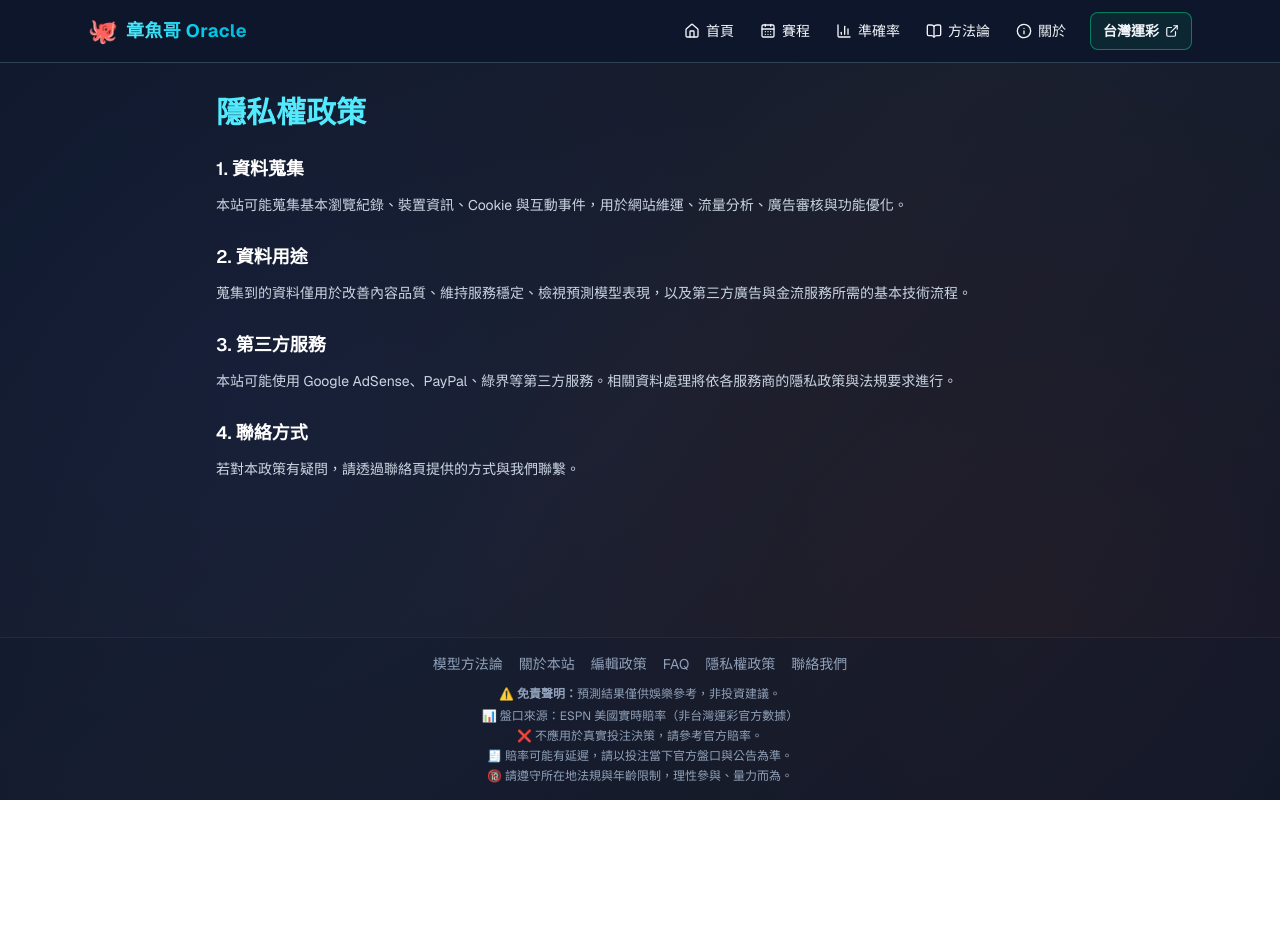
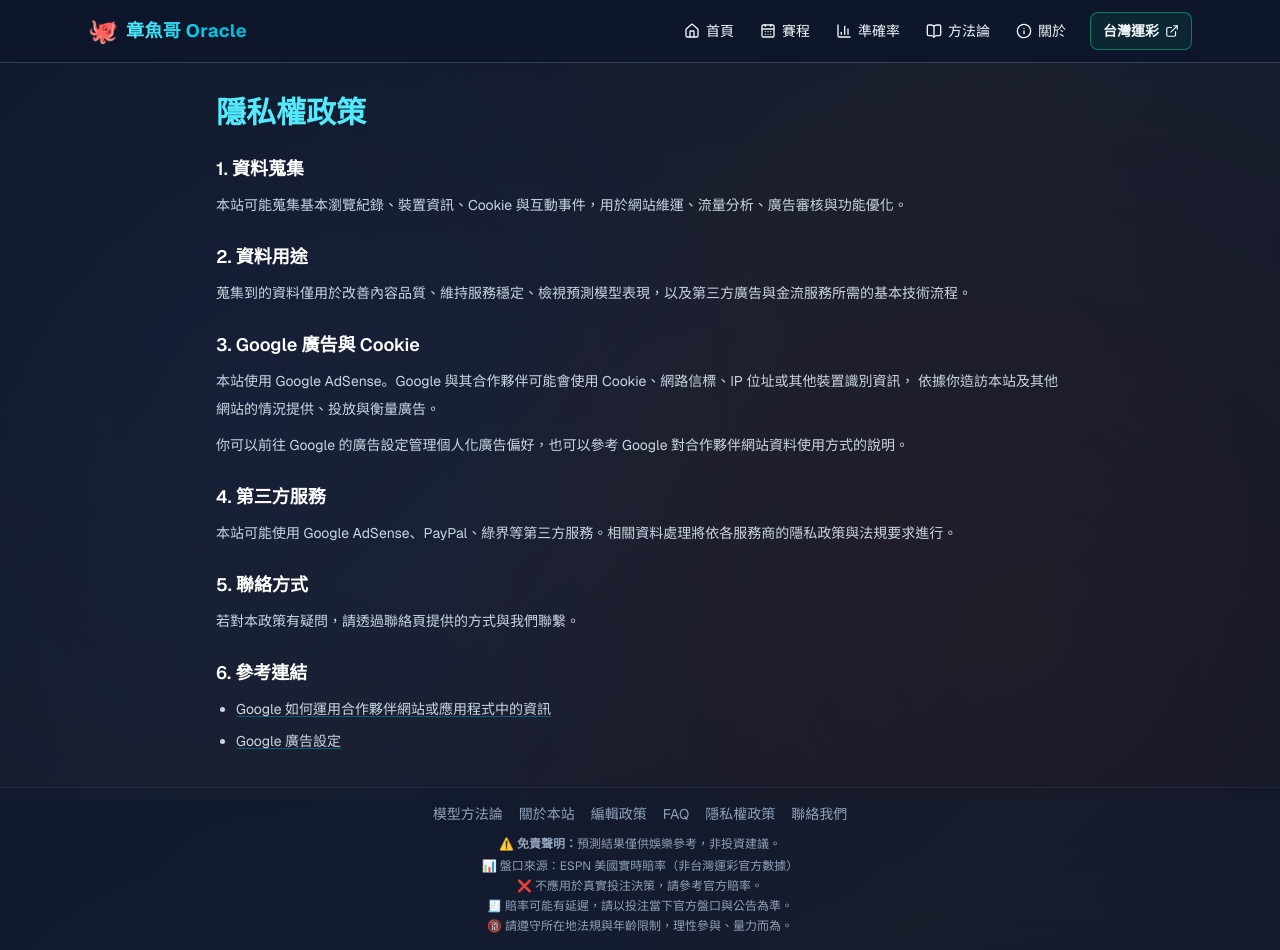
Before and after one commit to Hans-coder/octopus-oracle, a Next.js app: page /privacy in a window 1280 px wide. Before the commit the page ends 800 px from the top, so only its background shows below. Built offline with nearby package versions, Linux system fonts and the light colour scheme.

Commit message:
feat: improve adsense policy readiness

```diff
--- a/src/app/leaderboard/content.tsx
+++ b/src/app/leaderboard/content.tsx
@@ -145,6 +145,18 @@
           </div>
         </div>
       )}
+
+      <section className="mb-8 rounded-2xl border border-slate-700 bg-slate-900/40 p-4 sm:p-5">
+        <h2 className="text-lg font-semibold text-cyan-300">如何解讀這個頁面</h2>
+        <div className="mt-2 space-y-2 text-sm leading-7 text-slate-300">
+          <p>
+            單看命中率容易誤判模型品質，所以這裡同時放入近期樣本、歷史樣本與盤口基準。若模型只是偶然連中幾場，通常在長期樣本或校正指標上會露出差異。
+          </p>
+          <p>
+            這個頁面保留命中與失誤紀錄，不只展示好看的結果。你可以直接往下看每一筆賽後紀錄，判斷模型在哪些比賽類型表現較穩定、哪些場景仍需要保守解讀。
+          </p>
+        </div>
+      </section>
 
       <section>
         <h2 className="mb-4 text-xl font-bold text-cyan-300 flex items-center gap-2">
--- a/src/app/matches/page.tsx
+++ b/src/app/matches/page.tsx
@@ -29,6 +29,14 @@
         <p className="mt-2 text-slate-300">共 <span className="font-semibold text-cyan-200">{matches.length}</span> 場，含章魚哥的神諭與即時賠率。</p>
       </header>
 
+      <section className="mb-6 rounded-2xl border border-slate-700 bg-slate-900/40 p-4 sm:p-5">
+        <h2 className="text-lg font-semibold text-cyan-300">如何使用這個賽程頁</h2>
+        <p className="mt-2 text-sm leading-7 text-slate-300">
+          這個頁面不是單純轉貼賽程。我們把每場比賽依日期整理，並附上模型預測與盤口資訊，方便你從同一個頁面比較比賽時間、對戰組合與機率觀點。
+          如果你只想快速掌握重點，可以先看今日賽事；如果你想觀察模型在不同時點的預測分布，再依日期往後檢查即將開賽的場次。
+        </p>
+      </section>
+
       <AdBanner className="mb-6" label="賽程贊助內容" />
 
       {Object.entries(grouped).map(([dateKey, items]) => (
@@ -57,6 +65,15 @@
       )}
 
       {matches.length > 0 && <AdBanner className="mt-2" label="更多足球優惠" />}
+
+      <section className="mt-8 rounded-2xl border border-slate-700 bg-slate-900/40 p-4 sm:p-5">
+        <h2 className="text-lg font-semibold text-cyan-300">閱讀提醒</h2>
+        <ul className="mt-2 list-disc space-y-1 pl-5 text-sm leading-7 text-slate-300">
+          <li>賠率與資料更新可能有時間差，請以官方來源為準。</li>
+          <li>預測是機率觀點，不代表必然結果。</li>
+          <li>若你要看模型長期表現，請搭配準確率頁一起閱讀。</li>
+        </ul>
+      </section>
     </div>
   );
 }
--- a/src/app/privacy/page.tsx
+++ b/src/app/privacy/page.tsx
@@ -21,16 +21,51 @@
           </p>
         </section>
         <section>
-          <h2 className="text-lg font-semibold text-white">3. 第三方服務</h2>
+          <h2 className="text-lg font-semibold text-white">3. Google 廣告與 Cookie</h2>
+          <p className="mt-2">
+            本站使用 Google AdSense。Google 與其合作夥伴可能會使用 Cookie、網路信標、IP 位址或其他裝置識別資訊，
+            依據你造訪本站及其他網站的情況提供、投放與衡量廣告。
+          </p>
+          <p className="mt-2">
+            你可以前往 Google 的廣告設定管理個人化廣告偏好，也可以參考 Google 對合作夥伴網站資料使用方式的說明。
+          </p>
+        </section>
+        <section>
+          <h2 className="text-lg font-semibold text-white">4. 第三方服務</h2>
           <p className="mt-2">
             本站可能使用 Google AdSense、PayPal、綠界等第三方服務。相關資料處理將依各服務商的隱私政策與法規要求進行。
           </p>
         </section>
         <section>
-          <h2 className="text-lg font-semibold text-white">4. 聯絡方式</h2>
+          <h2 className="text-lg font-semibold text-white">5. 聯絡方式</h2>
           <p className="mt-2">
             若對本政策有疑問，請透過聯絡頁提供的方式與我們聯繫。
           </p>
+        </section>
+        <section>
+          <h2 className="text-lg font-semibold text-white">6. 參考連結</h2>
+          <ul className="mt-2 list-disc space-y-1 pl-5">
+            <li>
+              <a
+                href="https://policies.google.com/technologies/partner-sites"
+                target="_blank"
+                rel="noopener noreferrer"
+                className="text-cyan-300 underline decoration-cyan-500/40 underline-offset-2"
+              >
+                Google 如何運用合作夥伴網站或應用程式中的資訊
+              </a>
+            </li>
+            <li>
+              <a
+                href="https://myadcenter.google.com/"
+                target="_blank"
+                rel="noopener noreferrer"
+                className="text-cyan-300 underline decoration-cyan-500/40 underline-offset-2"
+              >
+                Google 廣告設定
+              </a>
+            </li>
+          </ul>
         </section>
       </div>
     </div>
--- /dev/null
+++ b/src/app/sitemap.ts
@@ -0,0 +1,71 @@
+import type { MetadataRoute } from 'next';
+
+function getBaseUrl() {
+  const siteUrl = process.env.NEXT_PUBLIC_SITE_URL;
+  const vercelUrl = process.env.VERCEL_PROJECT_PRODUCTION_URL;
+  const rawUrl = siteUrl || vercelUrl || 'octopus-oracle.vercel.app';
+
+  return rawUrl.startsWith('http') ? rawUrl : `https://${rawUrl}`;
+}
+
+export default function sitemap(): MetadataRoute.Sitemap {
+  const now = new Date();
+  const baseUrl = getBaseUrl();
+
+  return [
+    {
+      url: `${baseUrl}/`,
+      lastModified: now,
+      changeFrequency: 'hourly',
+      priority: 1,
+    },
+    {
+      url: `${baseUrl}/matches`,
+      lastModified: now,
+      changeFrequency: 'hourly',
+      priority: 0.9,
+    },
+    {
+      url: `${baseUrl}/leaderboard`,
+      lastModified: now,
+      changeFrequency: 'daily',
+      priority: 0.9,
+    },
+    {
+      url: `${baseUrl}/methodology`,
+      lastModified: now,
+      changeFrequency: 'weekly',
+      priority: 0.8,
+    },
+    {
+      url: `${baseUrl}/about`,
+      lastModified: now,
+      changeFrequency: 'monthly',
+      priority: 0.7,
+    },
+    {
+      url: `${baseUrl}/editorial-policy`,
+      lastModified: now,
+      changeFrequency: 'weekly',
+      priority: 0.7,
+    },
+    {
+      url: `${baseUrl}/faq`,
+      lastModified: now,
+      changeFrequency: 'weekly',
+      priority: 0.7,
+    },
+    {
+      url: `${baseUrl}/privacy`,
+      lastModified: now,
+      changeFrequency: 'monthly',
+      priority: 0.5,
+    },
+    {
+      url: `${baseUrl}/contact`,
+      lastModified: now,
+      changeFrequency: 'monthly',
+      priority: 0.5,
+    },
+  ];
+}
```
Also changed, not shown: 1 other file (tests, documents, lock files or other folders).
